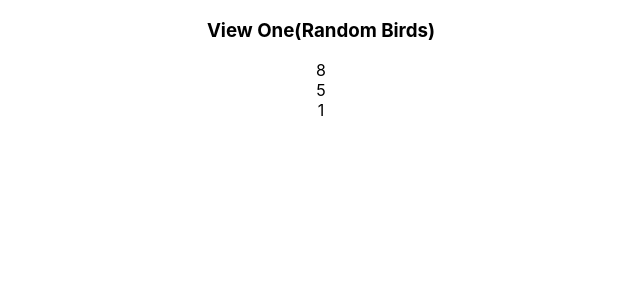
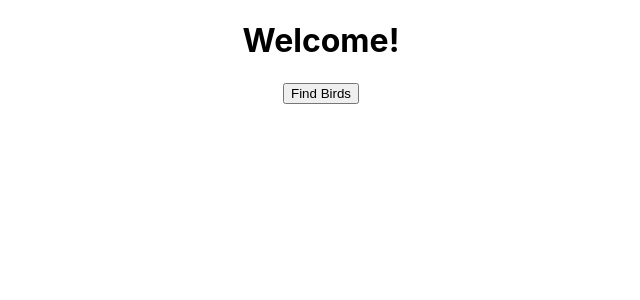
Before and after one commit to J3SS13/bird-watcher-app, a React (Create React App) app: page / in a window 1280 px wide. Shown: the top 300 px of the page, without its empty margins (319-959 px from the left). Built offline with nearby package versions, Linux system fonts and the light colour scheme.

Commit message:
fixed Find Birds button and switching views

```diff
--- a/src/App.js
+++ b/src/App.js
@@ -1,32 +1,71 @@
+
 import React, { Component } from 'react';
 import './App.css';
-import Bird from './components/BirdPages/Bird.js';
 import RandomizeBirds from './components/BirdPages/BirdOptions.js'
 import SelectedBird from './components/BirdPages/SelectedBird.js'
-import data from './services/data.js'
+import Welcome from './components/Welcome.js'
+import birds from './services/birds.js'
+import axios from 'axios';
+
+const API_KEY = `96a1378baf2d27606f4a619859ea9684`;
+const BASE_URL = 'https://api.flickr.com/services/rest';
+
+const PARAMS = {
+  method: 'flickr.photos.search',
+  tags: 'bird',
+  api_key: API_KEY,
+  format: 'json',
+  nojsoncallback: 1
+};
 
 class App extends Component {
+  constructor(props) {
+    super(props);
+    this.state = {
+      currentView: 'welcome',
+      selectedBird : '',
+      birds: birds,
+      selectedBirdData: [],
+      apiData: []
+    };
+      this.setView = this.setView.bind(this);
+  }
 
-constructor(props){
-super(props);
-  this.state = {
-    currentView : 'welcome',
-    selectedBird : '',
-    birdData: data,
-    selectedBirdData: []
+  createBirds(){
+      return this.state.birds.map(bird => {
+        return (
+          <div>
+            <h1> {bird.name} </h1>
+            <p> {bird.description} </p>
+          </div>
+        )
+      })
+    }
 
 
+  getView(){
+    const view = this.state.currentView;
+    switch (view) {
+      case 'welcome':
+        return <Welcome setView={this.setView}/>
+      case 'birds':
+        return <RandomizeBirds selectedBird={this.state.selectedBird} birds={this.state.birds} onClick={this.createBirds()}/>
+      default :
+        return <Welcome />
+    }
+    console.log(this.state.currentView);
   }
-}
+
+  setView(view){
+    this.setState({
+      currentView: view
+    });
+  }
 
   render() {
-
     return (
       <div className="App">
-
-      <RandomizeBirds selectedBird={this.state.selectedBird} />
-
-
+              {this.getView()}
       </div>
     );
   }
--- a/src/components/BirdPages/BirdOptions.js
+++ b/src/components/BirdPages/BirdOptions.js
@@ -1,9 +1,5 @@
 import React from 'react';
 import SelectedBird from './SelectedBird.js'
-
-
-
-
 
 
 
@@ -14,20 +10,23 @@ function getRandomIntInclusive(min, max) {
 }
 
 
+
 function RandomizeBirds(props){
+
 let num1 = getRandomIntInclusive(1, 10);
 let num2 = getRandomIntInclusive(1, 10);
 let num3 = getRandomIntInclusive(1, 10);
 
-
 console.log(props.selectedBird);
   return (
     <div>
-      <h3> View One(Random Birds)</h3>
-      <div className="bird" id="bird1"> {num1} </div>
+        <h3> This page will have three randomly generated birds..</h3>
+      <div className="bird" id="bird1" onClick={()=>props.handleViewChange("birds")}> {num1} </div>
       <div className="bird" id="bird2"> {num2} </div>
       <div className="bird" id="bird3"> {num3} </div>
-
+        <p> Each bird should have an onClick to update State</p>
+        <p> IF state is true, then display birds.name & birds.description based on the bird name(what is the selected Bird) </p>
+      {props.createBirds}
       {props.selectedBird && <SelectedBird />}
 
 
--- a/src/components/Welcome.js
+++ b/src/components/Welcome.js
@@ -0,0 +1,18 @@
+import React from 'react';
+
+
+
+
+function Welcome(props){
+
+return(
+
+  <div>
+    <h1> Welcome! </h1>
+    <button onClick={() => props.setView('birds')}> Find Birds </button>
+
+</div>
+  )
+}
+
+export default Welcome;
--- /dev/null
+++ b/src/services/birds.js
@@ -0,0 +1,48 @@
+const birds = [
+  {
+    name: 'American Goldfinch',
+    description: "The American goldfinch is a small North American bird in the finch family. It is migratory, ranging from mid-Alberta to North Carolina during the breeding season, and from just south of the Canada–United States border to Mexico during the winter."
+  },
+  {
+    name: "Baird's Sparrow",
+    description: "Baird's sparrow is a species of North American birds in the family Passerellidae of order Passeriformes. It is a migratory bird native to the United States, Canada, and Mexico. It was formerly classified in the genus Ammodramus."
+  },
+  {
+    name: 'Baltimore Oriole',
+    description: "The Baltimore oriole is a small icterid blackbird common in eastern North America as a migratory breeding bird. It received its name from the resemblance of the male's colors to those on the coat-of-arms of Lord Baltimore."
+  },
+  {
+    name: "Bewick's Wren",
+    description: "The Bewick's wren is a wren native to North America. At about 14 cm long, it is grey-brown above, white below, with a long white eyebrow. While similar in appearance to the Carolina wren, it has a long tail that is tipped in white. The song is loud and melodious, much like the song of other wrens."
+  },
+  {
+    name: 'Black-capped Chickadee',
+    description: "The black-capped chickadee is a small, nonmigratory, North American songbird that lives in deciduous and mixed forests. It is a passerine bird in the tit family Paridae. It is the state bird of both Maine and Massachusetts in the United States, and the provincial bird of New Brunswick in Canada."
+  },
+  {
+    name: 'Blue Jay',
+    description: "The blue jay is a passerine bird in the family Corvidae, native to North America. It resides through most of eastern and central United States, although western populations may be migratory. Resident populations are also found in Newfoundland, Canada, while breeding populations can be found in southern Canada."
+  },
+  {
+    name: 'Indigo Bunting',
+    description: "The indigo bunting is a small seed-eating bird in the cardinal family, Cardinalidae. It is migratory, ranging from southern Canada to northern Florida during the breeding season, and from southern Florida to northern South America during the winter. It often migrates by night, using the stars to navigate."
+  },
+  {
+    name: 'Mourning Dove',
+    description: "The mourning dove is a member of the dove family, Columbidae. The bird is also known as the American mourning dove or the rain dove, and erroneously as the turtle dove, and was once known as the Carolina pigeon or Carolina turtledove. It is one of the most abundant and widespread of all North American birds."
+  },
+  {
+    name: 'Red-winged Blackbird',
+    description: "The red-winged blackbird is a passerine bird of the family Icteridae found in most of North America and much of Central America."
+  },
+  {
+    name: 'Ruby Throated Hummingbird',
+    description: "The ruby-throated hummingbird is a species of hummingbird that generally spends the winter in Central America, Mexico, and Florida, and migrates to Eastern North America for the summer to breed. It is by far the most common hummingbird seen east of the Mississippi River in North America."
+  },
+
+]
+
+// data call with `${genus}%20${species}`
+// if I use data from wikipedia, I will need to use the species name and splice the text at the space and att %20
+
+export default birds;
--- a/src/services/data.js
+++ /dev/null
@@ -1,68 +0,0 @@
-const data = [
-  {
-    name: 'American Goldfinch',
-    image: 'resources/birds/america-goldfinch.jpeg',
-    sound: 'https://www.xeno-canto.org/437593/embed?simple=1',
-    description: "The American goldfinch is a small North American bird in the finch family. It is migratory, ranging from mid-Alberta to North Carolina during the breeding season, and from just south of the Canada–United States border to Mexico during the winter."
-  },
-  // {
-  //   name: "Baird's Sparrow"
-  //   image:
-  //   sound:
-  //   description: "Baird's sparrow is a species of North American birds in the family Passerellidae of order Passeriformes. It is a migratory bird native to the United States, Canada, and Mexico. It was formerly classified in the genus Ammodramus.";
-  // },
-  // {
-  //   name: 'Baltimore Oriole'
-  //   image:
-  //   sound:
-  //   description "The Baltimore oriole is a small icterid blackbird common in eastern North America as a migratory breeding bird. It received its name from the resemblance of the male's colors to those on the coat-of-arms of Lord Baltimore."
-  // },
-  // {
-  //   name: "Bewick's Wren"
-  //   image:
-  //   sound:
-  //   description: "The Bewick's wren is a wren native to North America. At about 14 cm long, it is grey-brown above, white below, with a long white eyebrow. While similar in appearance to the Carolina wren, it has a long tail that is tipped in white. The song is loud and melodious, much like the song of other wrens."
-  // },
-  // {
-  //   name: 'Black-capped Chickadee'
-  //   image:
-  //   sound:
-  //   description: "The black-capped chickadee is a small, nonmigratory, North American songbird that lives in deciduous and mixed forests. It is a passerine bird in the tit family Paridae. It is the state bird of both Maine and Massachusetts in the United States, and the provincial bird of New Brunswick in Canada."
-  // },
-  // {
-  //   name: 'Blue Jay'
-  //   image:
-  //   sound:
-  //   description: "The blue jay is a passerine bird in the family Corvidae, native to North America. It resides through most of eastern and central United States, although western populations may be migratory. Resident populations are also found in Newfoundland, Canada, while breeding populations can be found in southern Canada."
-  // },
-  // {
-  //   name: 'Indigo Bunting'
-  //   image:
-  //   sound:
-  //   description: "The indigo bunting is a small seed-eating bird in the cardinal family, Cardinalidae. It is migratory, ranging from southern Canada to northern Florida during the breeding season, and from southern Florida to northern South America during the winter. It often migrates by night, using the stars to navigate."
-  // },
-  // {
-  //   name: 'Mourning Dove'
-  //   image:
-  //   sound:
-  //   description: "The mourning dove is a member of the dove family, Columbidae. The bird is also known as the American mourning dove or the rain dove, and erroneously as the turtle dove, and was once known as the Carolina pigeon or Carolina turtledove. It is one of the most abundant and widespread of all North American birds."
-  // },
-  // {
-  //   name: 'Red-winged Blackbird'
-  //   image:
-  //   sound:
-  //   description: "The red-winged blackbird is a passerine bird of the family Icteridae found in most of North America and much of Central America."
-  // },
-  // {
-  //   name: 'Ruby Throated Hummingbird'
-  //   image:
-  //   sound:
-  //   description: "The ruby-throated hummingbird is a species of hummingbird that generally spends the winter in Central America, Mexico, and Florida, and migrates to Eastern North America for the summer to breed. It is by far the most common hummingbird seen east of the Mississippi River in North America."
-  // },
-
-]
-
-// data call with `${genus}%20${species}`
-// if I use data from wikipedia, I will need to use the species name and splice the text at the space and att %20
-
-export default data;
```
Also changed, not shown: src/App_old.js (added, +49 -0 lines), src/components/BirdPages/Bird.js (deleted).
